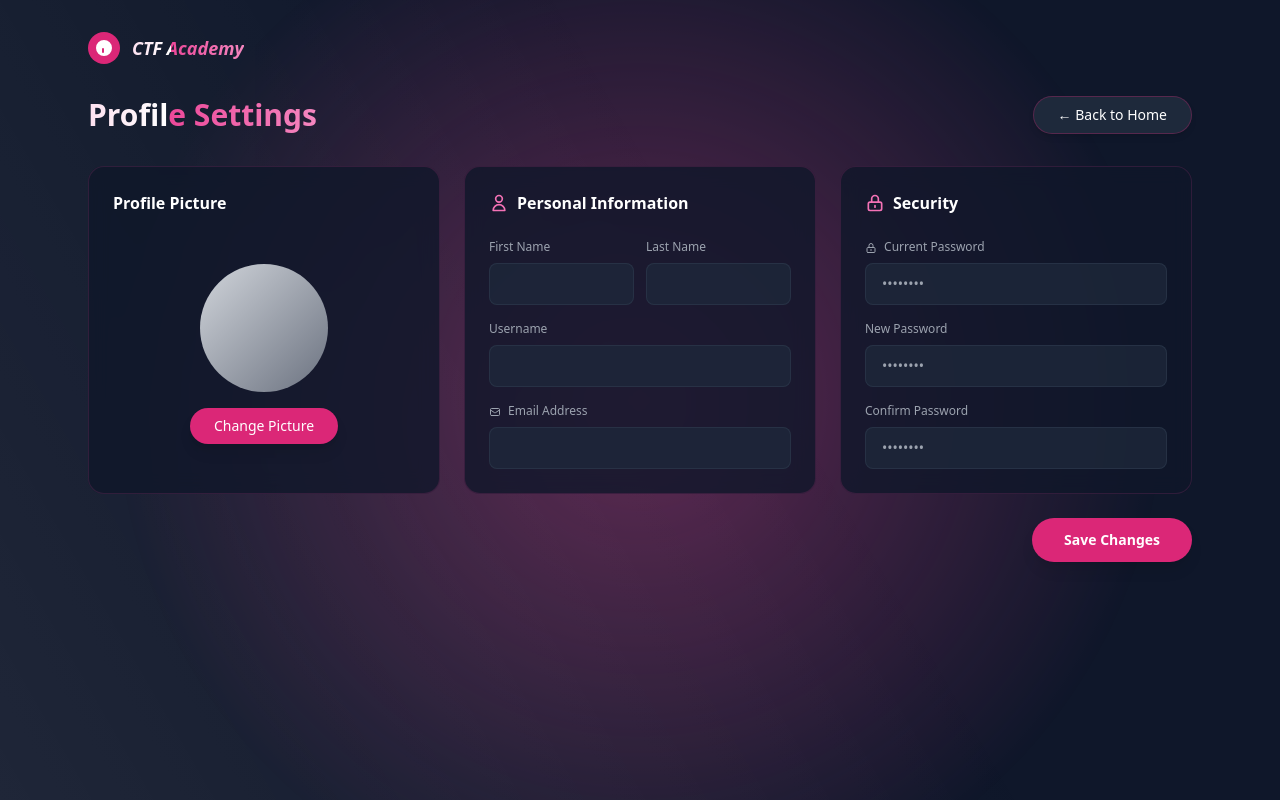
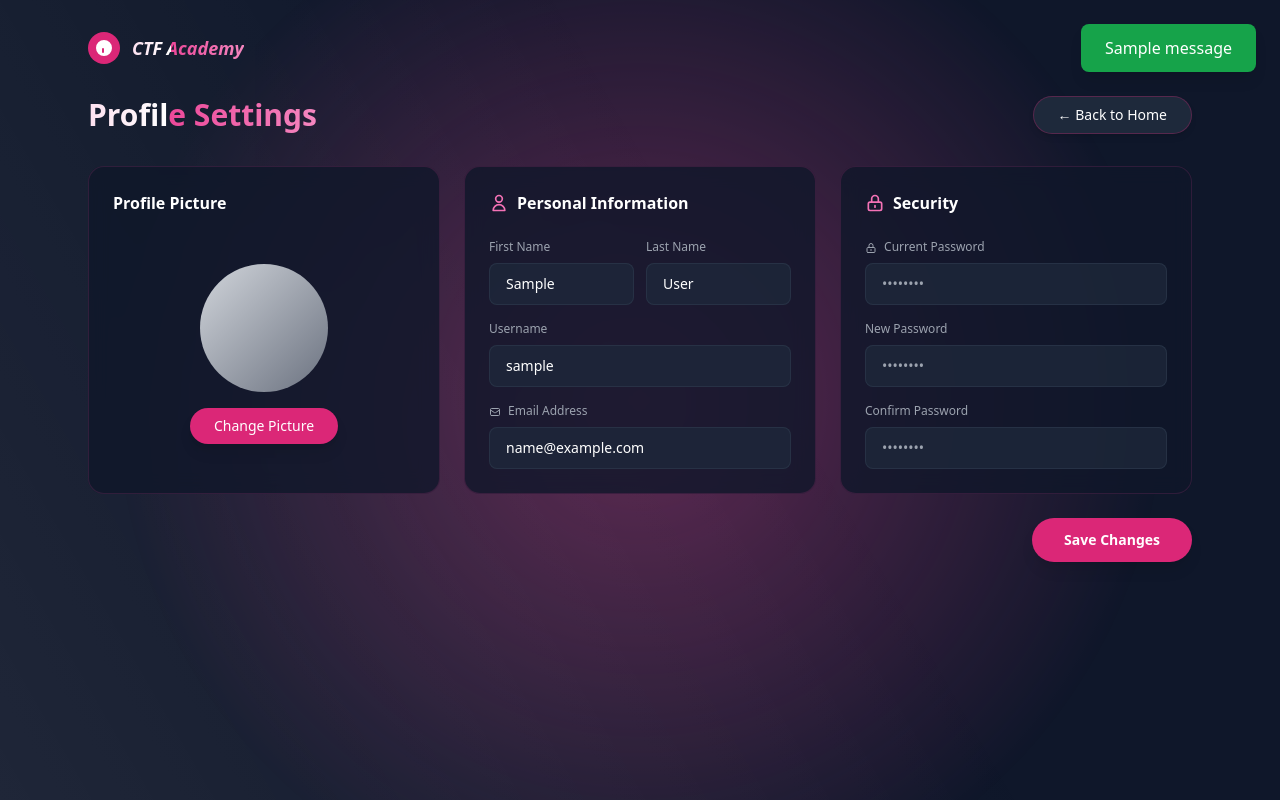
Before and after one commit to tallbreadstick/CSIT327-G1-ctf-academy, a Django app: page /profile/ in a window 1280 px wide. Run offline with Django 5.2, Linux system fonts and the light colour scheme; a user stored in the database is signed in; tables that the repository leaves empty hold one stand-in row (values such as "Sample post"); one stand-in notice (Sample message) is shown; some libraries are stand-ins or nearby versions.

Commit message:
added backend authentication with editing profile changes

```diff
--- a/ctf_academy/accounts/templates/accounts/profile.html
+++ b/ctf_academy/accounts/templates/accounts/profile.html
@@ -35,6 +35,18 @@
 </head>
 <body class="bg-slate-900 text-white min-h-screen relative overflow-hidden">
 
+        {% if messages %}
+    <div class="fixed top-6 right-6 space-y-2 z-50">
+        {% for message in messages %}
+        <div class="px-6 py-3 rounded-lg shadow-lg text-white
+            {% if message.tags == 'error' %} bg-red-600 {% elif message.tags == 'success' %} bg-green-600 {% else %} bg-slate-700 {% endif %}">
+            {{ message }}
+        </div>
+        {% endfor %}
+    </div>
+    {% endif %}
+
+
     <!-- BACKGROUND EFFECT -->
     <div class="absolute inset-0 opacity-10 bg-[radial-gradient(circle_at_center,#ec4899,transparent_70%)] animate-pulse"></div>
     <div class="absolute top-0 left-0 w-full h-full bg-[linear-gradient(60deg,#fff1,transparent_60%)]"></div>
@@ -64,7 +76,8 @@
         </div>
 
 
-        <form class="space-y-6">
+        <form method="POST" class="space-y-6">
+     {% csrf_token %}
             <div class="grid grid-cols-1 md:grid-cols-3 gap-6">
 
                 <!-- Profile Picture Card -->
@@ -94,19 +107,19 @@
                         <div class="grid grid-cols-2 gap-3">
                             <div>
                                 <label class="block text-xs text-gray-400 mb-2">First Name</label>
-                                <input type="text" name="first_name" value=""
+                                <input type="text" name="first_name" value="{{ user.first_name }}"
                                     class="w-full px-4 py-2.5 bg-slate-800/80 border border-slate-700/50 rounded-lg text-white text-sm focus:outline-none focus:border-pink-600 transition">
                             </div>
                             <div>
                                 <label class="block text-xs text-gray-400 mb-2">Last Name</label>
-                                <input type="text" name="last_name" value=""
+                                <input type="text" name="last_name" value="{{ user.last_name }}"
                                     class="w-full px-4 py-2.5 bg-slate-800/80 border border-slate-700/50 rounded-lg text-white text-sm focus:outline-none focus:border-pink-600 transition">
                             </div>
                         </div>
 
                         <div>
                             <label class="block text-xs text-gray-400 mb-2">Username</label>
-                            <input type="text" name="username" value=""
+                            <input type="text" name="username" value="{{ user.username }}"
                                 class="w-full px-4 py-2.5 bg-slate-800/80 border border-slate-700/50 rounded-lg text-white text-sm focus:outline-none focus:border-pink-600 transition">
                         </div>
 
@@ -117,7 +130,7 @@
                                 </svg>
                                 Email Address
                             </label>
-                            <input type="email" name="email" value=""
+                            <input type="email" name="email" value="{{ user.email }}"
                                 class="w-full px-4 py-2.5 bg-slate-800/80 border border-slate-700/50 rounded-lg text-white text-sm focus:outline-none focus:border-pink-600 transition">
                         </div>
                     </div>
--- a/ctf_academy/accounts/views.py
+++ b/ctf_academy/accounts/views.py
@@ -130,4 +130,53 @@ def admin_dashboard_page(request):
 
 @login_required
 def profile_page(request):
-    return render(request, "accounts/profile.html")
+    user = request.user
+
+    if request.method == "POST":
+        first_name = request.POST.get("first_name")
+        last_name = request.POST.get("last_name")
+        username = request.POST.get("username")
+        email = request.POST.get("email")
+        current_password = request.POST.get("current_password")
+        new_password = request.POST.get("new_password")
+        confirm_password = request.POST.get("confirm_password")
+
+        # Update basic fields
+        user.first_name = first_name
+        user.last_name = last_name
+        user.username = username
+        user.email = email
+
+        # Validate and update password if entered
+        if current_password or new_password or confirm_password:
+            if not user.check_password(current_password):
+                messages.error(request, "Current password is incorrect.")
+                return redirect("profile_page")
+
+            if new_password != confirm_password:
+                messages.error(request, "New passwords do not match.")
+                return redirect("profile_page")
+
+            try:
+                validate_password(new_password, user)
+                user.set_password(new_password)
+                messages.success(request, "Password updated successfully.")
+            except ValidationError as e:
+                for err in e.messages:
+                    messages.error(request, err)
+                return redirect("profile_page")
+
+        user.save()
+        messages.success(request, "Profile updated successfully!")
+
+        # Re-authenticate the user if password changed
+        if new_password:
+            from django.contrib.auth import update_session_auth_hash
+            update_session_auth_hash(request, user)
+
+        return redirect("profile_page")
+
+    context = {
+        "user": user
+    }
+    return render(request, "accounts/profile.html", context)
```
